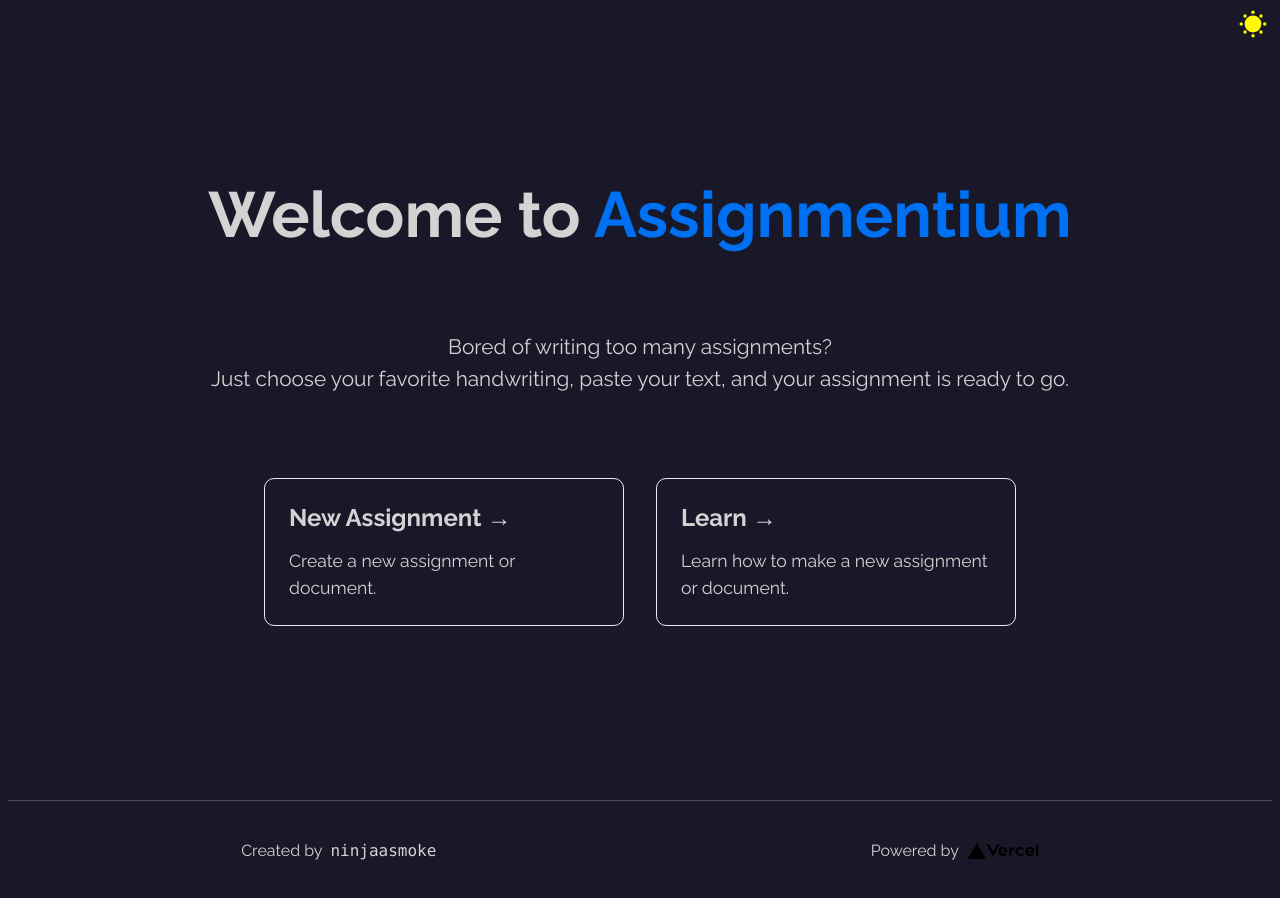
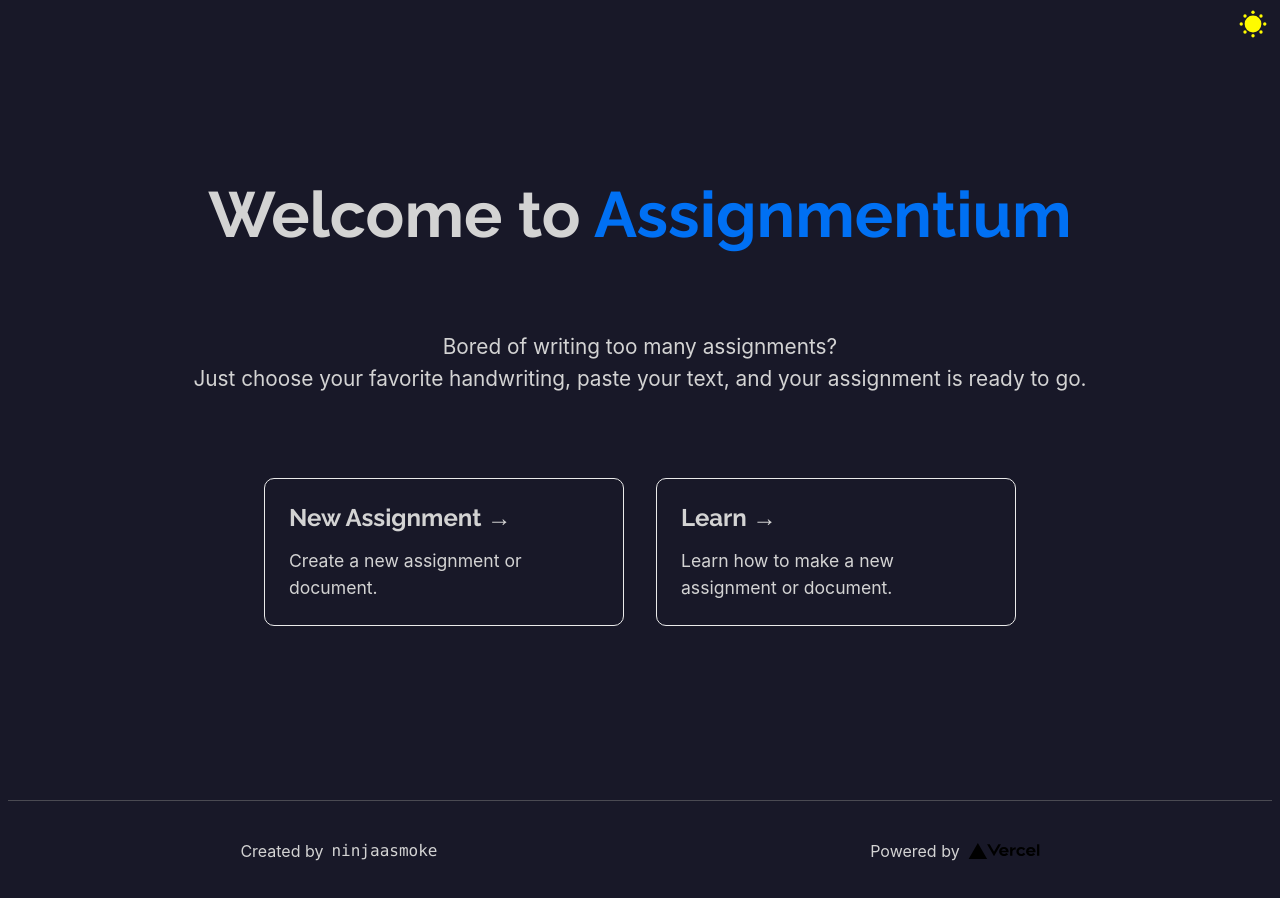
Before and after one commit to ninjaasmoke/afont, a Next.js app: page / in a window 1280 px wide. Built offline with nearby package versions, Linux system fonts and the light colour scheme.

Commit message:
custom font only for h tags

```diff
--- a/components/nav.js
+++ b/components/nav.js
@@ -7,9 +7,9 @@ export default function Nav({ linkTo, navTitle }) {
             <Link href={linkTo}>
                 <a>&larr; Back</a>
             </Link>
-            <span className={styles.navTitle}>
+            <h4 className={styles.navTitle}>
                 {navTitle}
-            </span>
+            </h4>
             <span className={styles.navRSpace}></span>
         </nav>
     )
--- a/components/nav.module.css
+++ b/components/nav.module.css
@@ -31,6 +31,7 @@
     color: #0070f3;
     font-weight: 700;
     cursor: pointer;
+    margin: 0;
 }
 
 .navRSpace {
--- a/pages/_document.js
+++ b/pages/_document.js
@@ -10,7 +10,7 @@ class MyDocument extends Document {
         return (
             <Html>
                 <Head>
-                    <link href="https://fonts.googleapis.com/css2?family=Raleway:wght@400;700&display=swap" rel="stylesheet" />
+                    <link href="https://fonts.googleapis.com/css2?family=Raleway:wght@700&display=swap" rel="stylesheet" />
                 </Head>
                 <body>
                     <Main />
--- a/pages/index.js
+++ b/pages/index.js
@@ -66,8 +66,7 @@ export default function Home() {
       </footer>
 
       <style jsx global>{`
-        html,
-        body {
+        h1, h2, h3, h4, h5 {
           font-family: "Raleway";
         }
       `}</style>
--- a/styles/Home.module.css
+++ b/styles/Home.module.css
@@ -89,6 +89,7 @@
   border-radius: 10px;
   transition: color 0.15s ease, border-color 0.15s ease;
   width: 45%;
+  min-height: 140px;
 }
 
 .card:hover,
```
